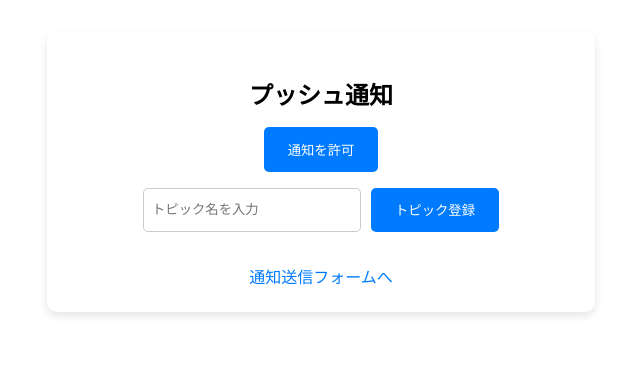
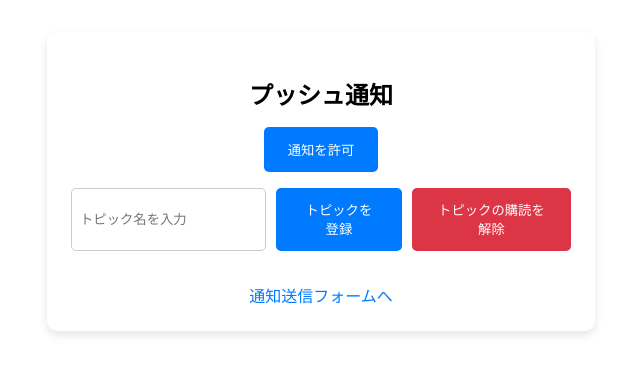
Before and after one commit to Rinto-Torishima/topic_send_sample, a Vue app in the folder frontend/: page / in a window 1280 px wide. Shown: the top 374 px of the page, without its empty margins (319-959 px from the left). Built offline with nearby package versions, Linux system fonts and the light colour scheme; no server answers.

Commit message:
トピック購読解除機能を設置

```diff
--- a/frontend/src/components/Notification.vue
+++ b/frontend/src/components/Notification.vue
@@ -10,7 +10,8 @@
 
     <div class="topic-input-group">
       <input v-model="topicName" placeholder="トピック名を入力" />
-      <button @click="subscribeToTopic">トピック登録</button>
+      <button @click="subscribeToTopic">トピックを登録</button>
+      <button @click="unsubscribeFromTopic" class="unsubscribe">トピックの購読を解除</button>
     </div>
 
     <router-link to="/notification_form" class="link">通知送信フォームへ</router-link>
@@ -56,7 +57,39 @@ const subscribeToTopic = async () => {
   }
 };
 
-onMounted(() => {
+const unsubscribeFromTopic = async () => {
+  if (!fcmToken.value) {
+    alert("まず通知を許可してください");
+    return;
+  }
+  if (!topicName.value.trim()) {
+    alert("トピック名を入力してください");
+    return;
+  }
+
+  try {
+    const response = await fetch("/api/unsubscribe-topic.php", {
+      method: "POST",
+      headers: {
+        "Content-Type": "application/json",
+      },
+      body: JSON.stringify({
+        token: fcmToken.value,
+        topic: topicName.value,
+      }),
+    });
+    const result = await response.json();
+    alert(result.message);
+  } catch (error) {
+    console.error("トピック購読解除エラー:", error);
+  }
+};
+
+onMounted(async () => {
+  // 通知がすでに許可されていればトークンを取得
+  if (Notification.permission === "granted") {
+    fcmToken.value = await requestForToken();
+  }
   onMessageListener().then((payload) => {
     alert(`新しい通知: ${payload.notification.title}`);
   });
@@ -133,4 +166,13 @@ button:hover {
 .link:hover {
   text-decoration: underline;
 }
+
+.unsubscribe {
+  background: #dc3545;
+}
+
+.unsubscribe:hover {
+  background: #a71d2a;
+}
+
 </style>
```
Also changed, not shown: 1 other file (tests, documents, lock files or other folders).
